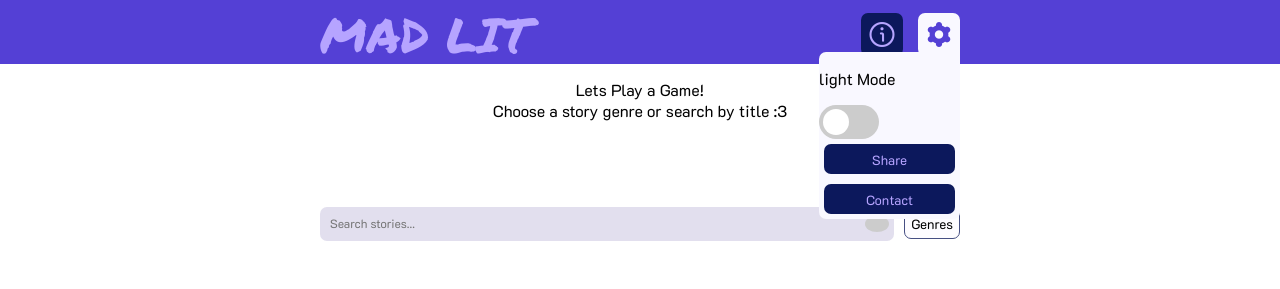
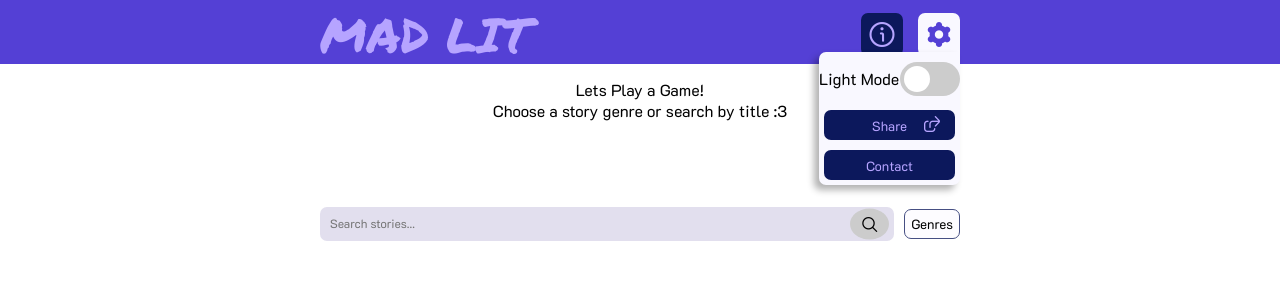
Before and after one commit to hannaqadi/madlit-web, a React (Create React App) app: page / in a window 1280 px wide. Both pictures are taken after a click on the element 939 px from the left and 34 px from the top of the page. Shown: the top 289 px of the page. Built offline with nearby package versions, Linux system fonts and the light colour scheme; no server answers.

Commit message:
Styling settings drop down. Changed light and dark to Light and Dark for themes

```diff
--- a/src/App.css
+++ b/src/App.css
@@ -10,7 +10,7 @@
   --text-color: black;
 }
 
-[data-theme="dark"] {
+[data-theme="Dark"] {
   --background-color: black;
   --text-color: white;
 }
@@ -23,7 +23,7 @@ body {
 /*------------------Flaticons remove default styling------------------------------*/
 .fi {
   display: inline-block;
-  font-size: 0;
+  font-size: 15px;
   line-height: 0;
 }
 
--- a/src/MadlitBars.js
+++ b/src/MadlitBars.js
@@ -26,19 +26,25 @@ export const TopBarNav = () => {
             <div className={styles.buttons}>
               <i onClick={() => navigate('/Info')} className="fi fi-rr-info"></i>
             </div>
-            <div className={showSettings ? styles.settingsClicked : styles.buttons}>
-              <i onClick={settingsDropDown} className="fi fi-sr-settings"></i>
+            <div onClick={settingsDropDown} className={showSettings ? styles.settingsClicked : styles.buttons}>
+              <i className="fi fi-sr-settings"></i>
             </div>
           </div>
           {showSettings ? (
             <div className={styles.settingsContainer}>
+              <div className={styles.themeContainer}>
               <p>{theme} Mode</p>
-              {console.log(theme)}
               <label className={styles.switch}>
                 <input type="checkbox" />
                 <span onClick={toggleTheme} className={styles.slider}></span>
               </label>
-              <button>Share</button>
+              </div>
+              <button className={styles.shareContainer}>
+                Share
+                <div className={styles.shareIcon}>
+                  <i className="fi fi-rr-share-square"></i>
+                </div>
+              </button>
               <button>Contact</button>
             </div>
           ) : <></>}
--- a/src/MadlitBars.module.css
+++ b/src/MadlitBars.module.css
@@ -56,13 +56,13 @@
   font-size: 25px;
 }
 
-.settingsClicked{
+.settingsClicked {
   display: flex;
   justify-content: center;
   align-items: center;
   border-style: none;
   border-radius: 7px 7px 0 7px;
-  background-color:#F9F8FF;
+  background-color: #F9F8FF;
   color: #5440D5;
   height: 43px;
   width: 42px;
@@ -75,6 +75,7 @@
   font-size: 25px;
 }
 
+/*----------------------------------------Settings Dropdown---------------------------*/
 .settingsContainer {
   display: flex;
   flex-direction: column;
@@ -84,6 +85,13 @@
   background-color: #F9F8FF;
   border-style: none;
   border-radius: 7px 0 7px 7px;
+  box-shadow: -5px 5px 7px rgba(0, 0, 0, 0.3);
+}
+
+.themeContainer {
+  display: flex;
+  justify-content: space-between;
+  align-items: center;
 }
 
 .settingsContainer button {
@@ -96,8 +104,25 @@
   color: #B6A4FF;
 }
 
+.shareContainer {
+  display: flex;
+  justify-content: center;
+  align-items: center;
+  position: relative;
+}
 
-/* The switch - the box around the slider */
+.shareIcon {
+  position: absolute;
+  left: 100px;
+}
+
+.shareIcon i {
+  font-size: 16px;
+}
+
+
+/*---------------------------------------Toggle Switch------------------------------- */
+/*Box around the slider*/
 .switch {
   position: relative;
   display: inline-block;
@@ -140,17 +165,17 @@
 
 }
 
-input:checked + .slider {
+input:checked+.slider {
   background-color: #2196F3;
 
 }
 
-input:focus + .slider {
+input:focus+.slider {
   box-shadow: 0 0 1px #2196F3;
 
 }
 
-input:checked + .slider:before {
+input:checked+.slider:before {
   -webkit-transform: translateX(26px);
   -ms-transform: translateX(26px);
   transform: translateX(26px);
@@ -164,6 +189,7 @@ input:checked + .slider:before {
 .slider.round:before {
   border-radius: 50%;
 }
+
 /*----------------------------------------------Bottom Banner-------------------------*/
 
 .bottomBanner {
--- a/src/ThemeContext.js
+++ b/src/ThemeContext.js
@@ -4,11 +4,11 @@ const ThemeContext = createContext();
 
 export const ThemeProvider = ({ children }) => {
   const [theme, setTheme] = useState(() => {
-    return localStorage.getItem("theme") || "light";
+    return localStorage.getItem("theme") || "Light";
   });
 
   const toggleTheme = () => {
-    const newTheme = theme === "light" ? "dark" : "light";
+    const newTheme = theme === "Light" ? "Dark" : "Light";
     setTheme(newTheme);
     localStorage.setItem("theme", newTheme);
   };
```
